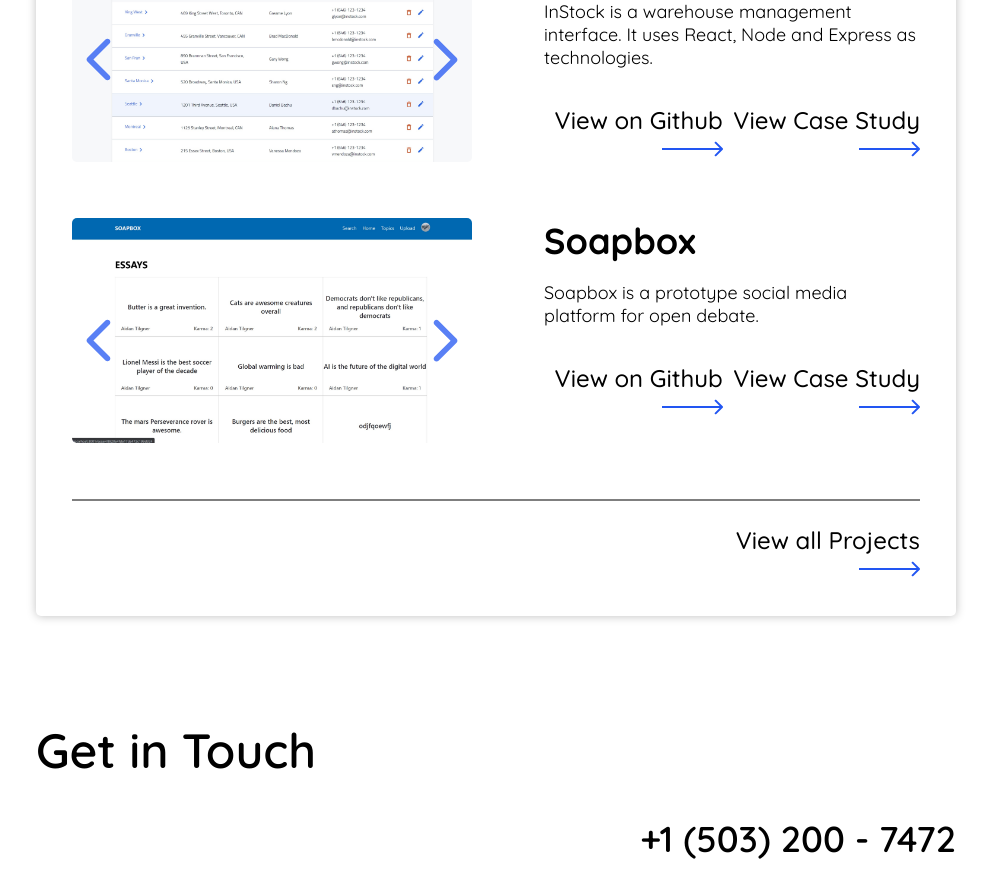
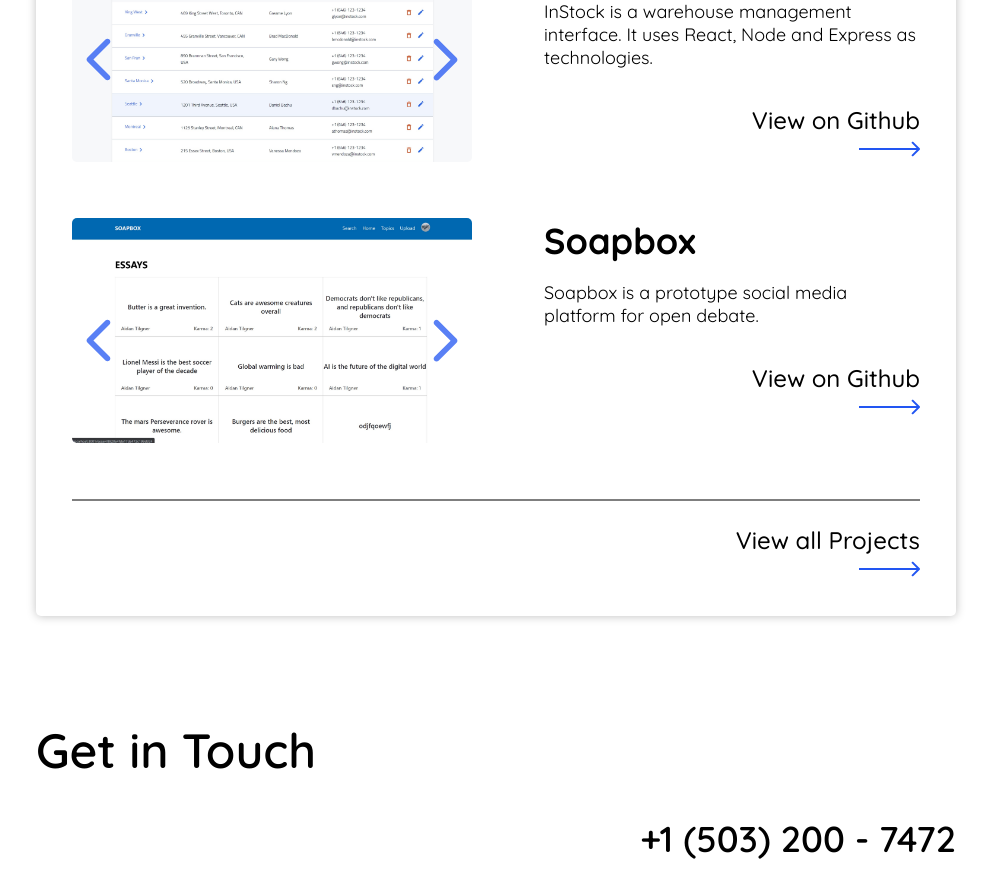
Before and after one commit to AidanTilgner/portfolio, a React (Create React App) app: page / in a window 1280 px wide. Shown: the part 3899-4788 px from the top of the page, without its empty margins (144-1135 px from the left). Built offline with nearby package versions, Linux system fonts and the light colour scheme.

Commit message:
fixed some typos
Signed-off-by: Aidan Tilgner <aidantilgner02@gmail.com>

```diff
--- a/src/pages/Home/Home.jsx
+++ b/src/pages/Home/Home.jsx
@@ -258,10 +258,10 @@
                                         link="https://github.com/cdd741/In-Stock"
                                     />
                                     <div className="projects__spacer"></div>
-                                    <CallToAction
+                                    {/* <CallToAction
                                         text="View Case Study"
                                         link="#"
-                                    />
+                                    /> */}
                                 </div>
                             </div>
                         </div>
@@ -283,10 +283,10 @@
                                         link="https://github.com/AidanTilgner/tilgner-aidan-soapbox"
                                     />
                                     <div className="projects__spacer"></div>
-                                    <CallToAction
+                                    {/* <CallToAction
                                         text="View Case Study"
                                         link="#"
-                                    />
+                                    /> */}
                                 </div>
                             </div>
                         </div>
```
